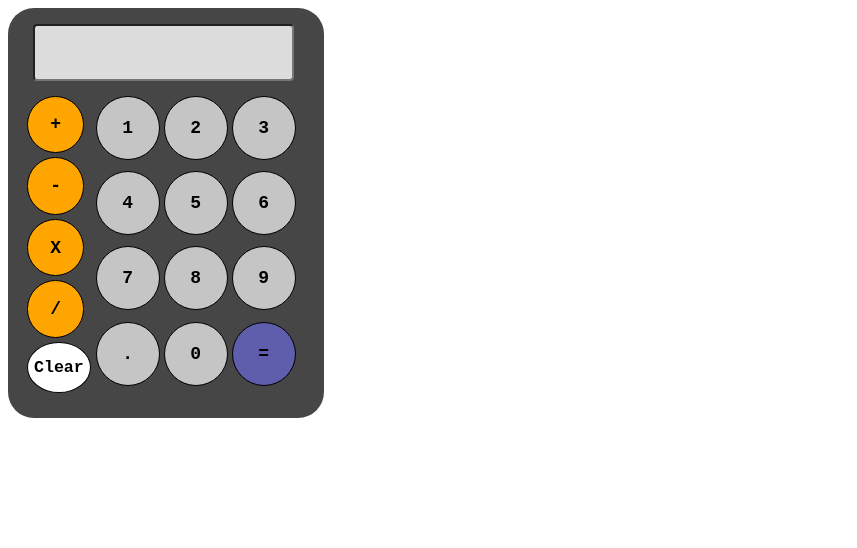
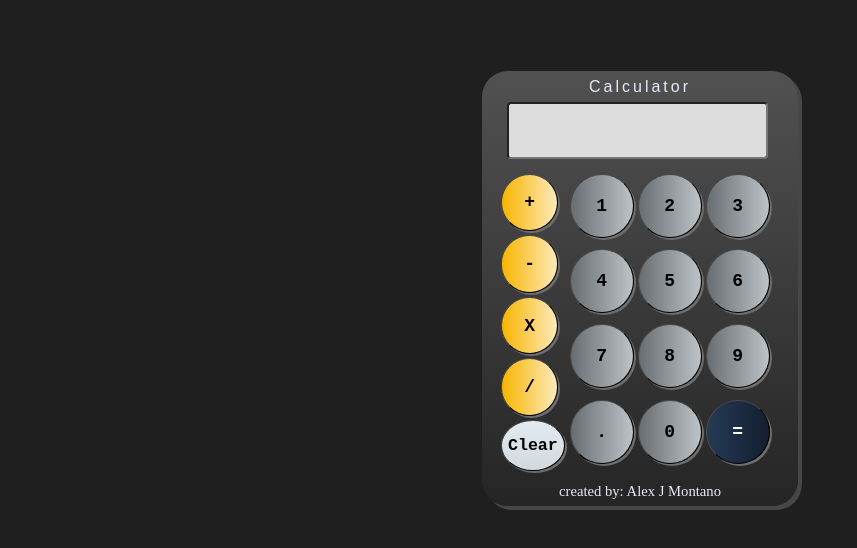
Before and after one commit to AlexJoelMontano/calculator, a plain HTML site: page index.html in a window 1280 px wide. Shown: the whole page, without its empty margins (0-857 px from the left). Drawn offline with Linux system fonts and the light colour scheme.

Commit message:
v1.0 Calulator Fully functional basic Calulator created the cosmetic finishes created title and author added animations to the buttons added shadows to resemble button slot

```diff
--- a/index.html
+++ b/index.html
@@ -10,6 +10,7 @@
 </head>
 <body>
     <div class="mainContainer">
+        <div class="title">Calculator</div>
         <form class="inputs">
             <input type="text" class="display" id="digit1" style="display:block;">
             <input type="text" class="display" id="digit2" style="display: none;">
@@ -37,6 +38,7 @@
                 <button type="submit" id="equals" onclick="equals();">=</button>
             </div>
         </div>
+        <div class="author">created by: Alex J Montano</div>
     </div>
 </body>
 </html>
--- a/script.js
+++ b/script.js
@@ -73,6 +73,7 @@ function equals(){
         second.style.display = "none";
         first.value = results.toFixed(9);
         second.value = "";
+
     }
 }
 
--- a/styles.css
+++ b/styles.css
@@ -1,37 +1,60 @@
 body{
-
+    display: flex;
+    justify-content: center;
+    background-color: #1f1f1f;
+}
+.title{
+    margin-top: 2%;
+    color: rgb(231, 234, 249);
+    box-shadow: 2px 2px solid;
+    letter-spacing: 3px;
+    font-family:Arial, Helvetica, sans-serif
 }
 .mainContainer {
-    background-color: rgb(70, 70, 70);
+    margin-top: 5%;
+    background: #000000;  /* fallback for old browsers */
+    background: -webkit-linear-gradient(to bottom, #515151, #262626);  /* Chrome 10-25, Safari 5.1-6 */
+    background: linear-gradient(to bottom, #515151, #252525); /* W3C, IE 10+/ Edge, Firefox 16+, Chrome 26+, Opera 12+, Safari 7+ */
     width: 25%;
-    height: 32vw;
+    height: 34vw;
     display: flex;
     flex-direction: column;
     align-items: center;
     border-radius: 26px;
+    box-shadow: 4px 4px rgb(71, 71, 71);
 }
 button {
     height: 5vw;
     width: 5vw;
     border-radius: 100%;
-    background-color: rgb(197, 197, 197);
-    border: solid 1px black;
+    background: #bdc3c7;  /* fallback for old browsers */
+    background: -webkit-linear-gradient(to right, #505255, #bdc3c7);  /* Chrome 10-25, Safari 5.1-6 */
+    background: linear-gradient(to right, #686d72, #bdc3c7); /* W3C, IE 10+/ Edge, Firefox 16+, Chrome 26+, Opera 12+, Safari 7+ */
+    border: outset 1px #494949;
     font-weight: 600;
     font-family: 'Courier New', Courier, monospace;
     font-size: large;
     min-width: fit-content;
     min-height: fit-content;
     margin:2px;
+    box-shadow: 2px 2px #6e6e6e;
+    cursor: pointer;
 }
 button:hover{
-    background-color: rgb(167, 167, 167);
+    background-color: rgb(167, 167, 167);    background: #bdc3c7;  /* fallback for old browsers */
+    background: -webkit-linear-gradient(to right, #47494b, #a6abaf);  /* Chrome 10-25, Safari 5.1-6 */
+    background: linear-gradient(to right, #595d62, #a5aaae); /* W3C, IE 10+/ Edge, Firefox 16+, Chrome 26+, Opera 12+, Safari 7+ */
 }
+button:active {
+    transform: translateY(2px);
+    box-shadow: 0px 0px #6e6e6e;
+    border: inset 1px #494949;
+  }
 .buttonContainer{
     display: flex;
     margin-top: 1%;
     padding:3%;
     justify-content: center;
-
 }
 .operands{
     width:20%
@@ -39,28 +62,45 @@ button:hover{
 .operandBtn{
     height: 4.5vw;
     width: 4.5vw;
-    background-color: orange;
+    background: #fceabb;  /* fallback for old browsers */
+    background: -webkit-linear-gradient(to right, #f8b500, #fceabb);  /* Chrome 10-25, Safari 5.1-6 */
+    background: linear-gradient(to right, #f8b500, #fceabb); /* W3C, IE 10+/ Edge, Firefox 16+, Chrome 26+, Opera 12+, Safari 7+ */
+
 }
 .operandBtn:hover{
-    background-color: rgb(200, 147, 12);
+    background: -webkit-linear-gradient(to right, #dba102, #fae4ac);  /* Chrome 10-25, Safari 5.1-6 */
+    background: linear-gradient(to right, #dca202, #e2d1a7); /* W3C, IE 10+/ Edge, Firefox 16+, Chrome 26+, Opera 12+, Safari 7+ */
 }
 #clear{
     height: 4vw;
-    background-color: white;
+    background-image: linear-gradient(to top, #cfd9df 0%, #e2ebf0 100%);
     width: 5vw;
     min-width: fit-content;
     min-height: fit-content;
     font-size: 1.3vw;
     margin-right: 5%;
 }
+#clear:hover{
+    background-image: linear-gradient(to top, #b3bdc4 0%, #c6cfd3 100%);
+}
 #equals{
-    background-color: #5e5ead;
+    color: white;
+    background: #141E30;  /* fallback for old browsers */
+    background: -webkit-linear-gradient(to right, #243B55, #141E30);  /* Chrome 10-25, Safari 5.1-6 */
+    background: linear-gradient(to right, #243B55, #141E30); /* W3C, IE 10+/ Edge, Firefox 16+, Chrome 26+, Opera 12+, Safari 7+ */
+}
+#equals:hover{
+    background: #141E30;  /* fallback for old browsers */
+background: -webkit-linear-gradient(to right, #162333, #131c2f);  /* Chrome 10-25, Safari 5.1-6 */
+background: linear-gradient(to right, #1b2e43, #152136); /* W3C, IE 10+/ Edge, Firefox 16+, Chrome 26+, Opera 12+, Safari 7+ */
+
+
 }
 .display{
     width: 80%;
     height: 4vw;
     border-radius: 4px;
-    margin-top: 5%;
+    margin-top: 2%;
     margin-inline: 8%;
     font-size: xx-large;
     background-color: rgb(220, 220, 220);
@@ -71,3 +111,7 @@ button:hover{
     justify-content: center;
     width: 75%;
 }
+.author{
+    color: rgb(231, 234, 249);
+    font-size: 11pt;
+}
```
